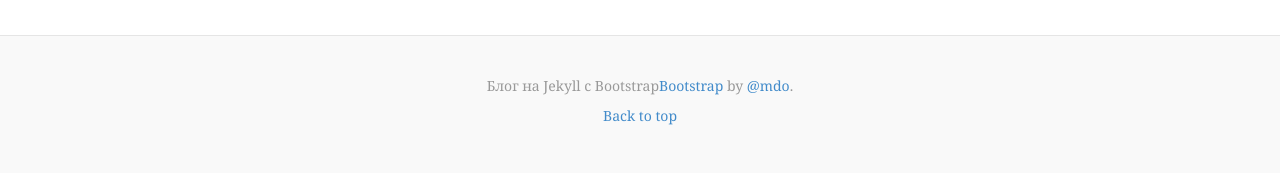
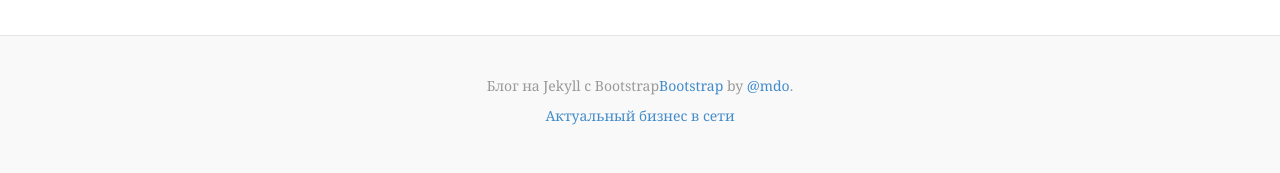
Before and after one commit to anatoliy017/anatoliy017.github.io, a Jekyll site: the page built from index.md, in a window 1280 px wide. Shown: the part 1331-1504 px from the top of the page. Built offline with Jekyll 4.4.1, drawn with Linux system fonts in a browser that asks for light colours; comment, search, counter and statistics services are not loaded.

Commit message:
Update footer.html

```diff
--- a/_includes/footer.html
+++ b/_includes/footer.html
@@ -1,6 +1,6 @@
 <div class="blog-footer">
       <p>Блог на Jekyll c Bootstrap<a href="http://getbootstrap.com">Bootstrap</a> by <a href="https://www.facebook.com/groups/Vipbizness16/">@mdo</a>.</p>
       <p>
-        <a href="#">Back to top</a>
+        <a href="#">Актуальный бизнес в сети</a>
       </p>
     </div>
```
